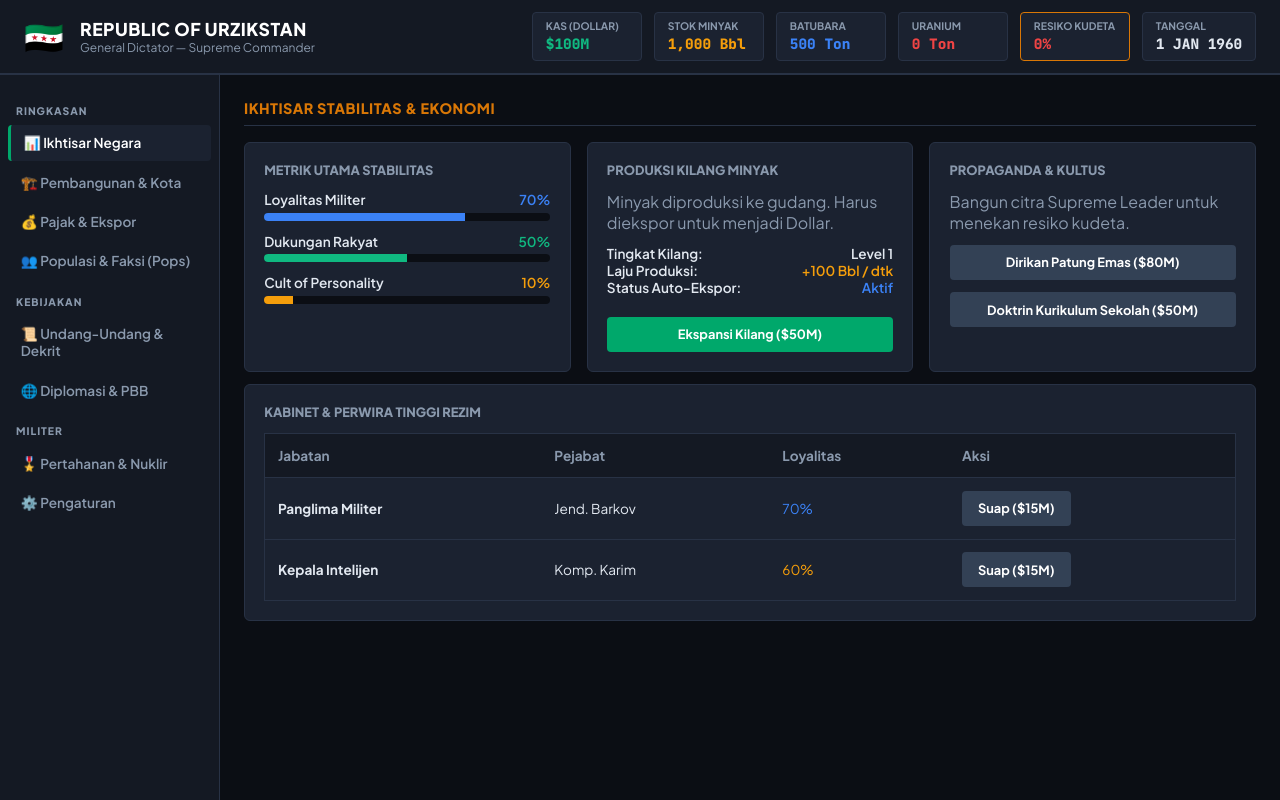
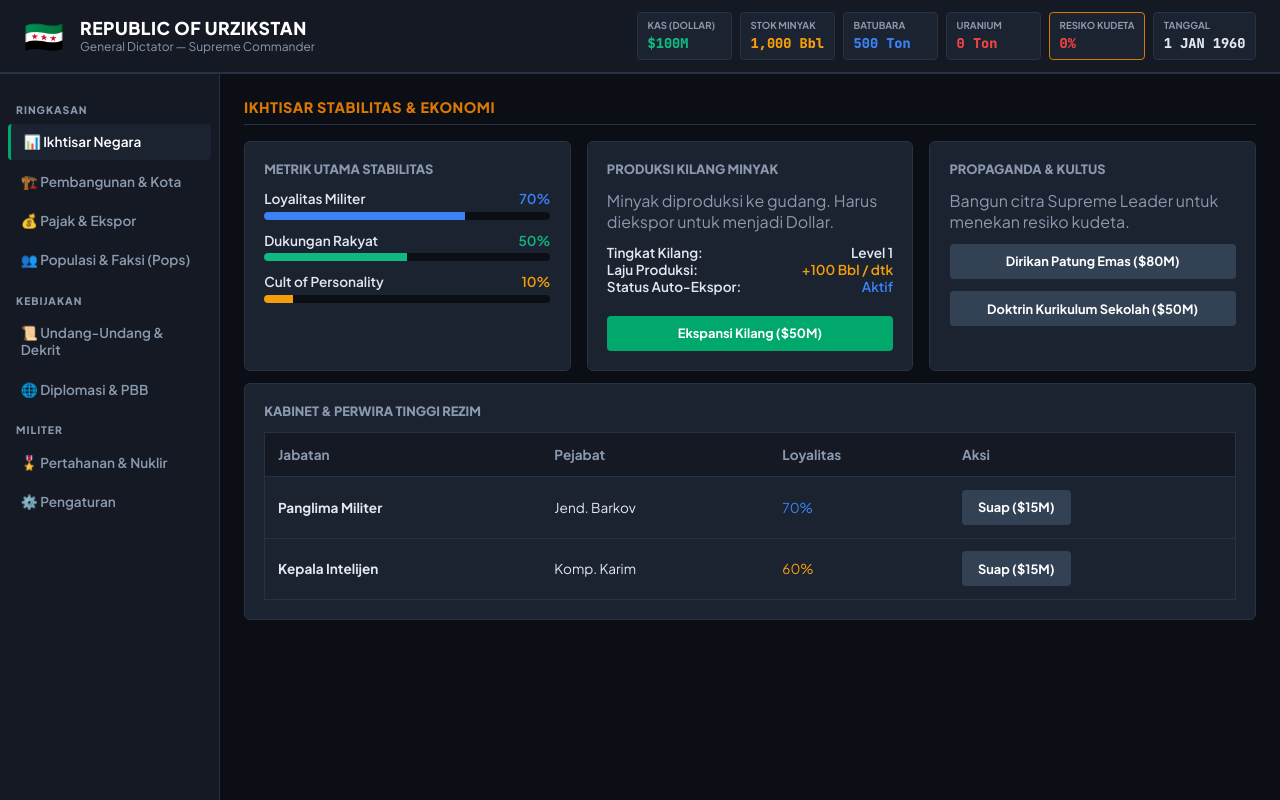
Before and after one commit to theonicholas84/Empire-and-Influence-, a plain HTML site: page index.html in a window 1280 px wide. Drawn offline with Linux system fonts and the light colour scheme.

Commit message:
Update style.css

```diff
--- a/style.css
+++ b/style.css
@@ -44,17 +44,17 @@ body.emergency-mode {
 .fm-nation-title { font-weight: 800; font-size: 1.1rem; color: #FFF; letter-spacing: 0.5px; }
 .fm-manager-title { font-size: 0.75rem; color: var(--text-muted); }
 
-.fm-top-stats { display: flex; gap: 0.75rem; }
+.fm-top-stats { display: flex; gap: 0.5rem; flex-wrap: wrap; }
 .fm-stat-box {
   background: var(--fm-card-bg);
   border: 1px solid var(--fm-border);
-  padding: 0.4rem 0.8rem;
+  padding: 0.4rem 0.6rem;
   border-radius: 4px;
-  min-width: 110px;
+  min-width: 95px;
 }
 .fm-stat-box.highlight { border-color: var(--fm-accent-gold); }
-.fm-stat-box .label { font-size: 0.65rem; color: var(--text-muted); display: block; font-weight: 700; }
-.fm-stat-box .value { font-family: var(--font-mono); font-weight: 800; font-size: 0.9rem; }
+.fm-stat-box .label { font-size: 0.6rem; color: var(--text-muted); display: block; font-weight: 700; }
+.fm-stat-box .value { font-family: var(--font-mono); font-weight: 800; font-size: 0.85rem; }
 
 .fm-body { display: flex; flex: 1; overflow: hidden; }
 
@@ -132,6 +132,7 @@ body.emergency-mode {
 .btn-primary { background: var(--fm-accent); color: white; }
 .btn-danger { background: var(--danger-color); color: white; }
 .btn-secondary { background: #334155; color: white; }
+.btn-warning { background: var(--warning-color); color: black; }
 .btn-block { width: 100%; }
 
 .text-success { color: var(--success-color); }
```
